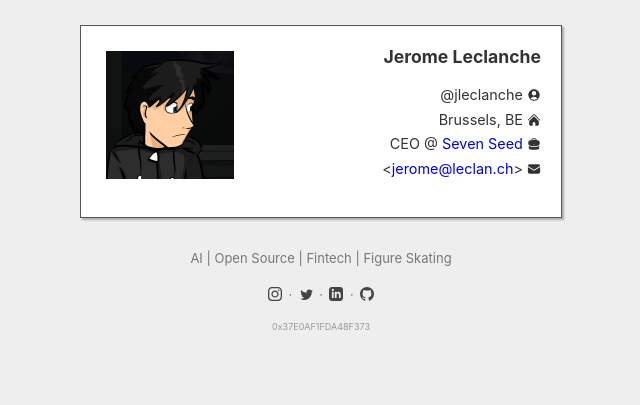
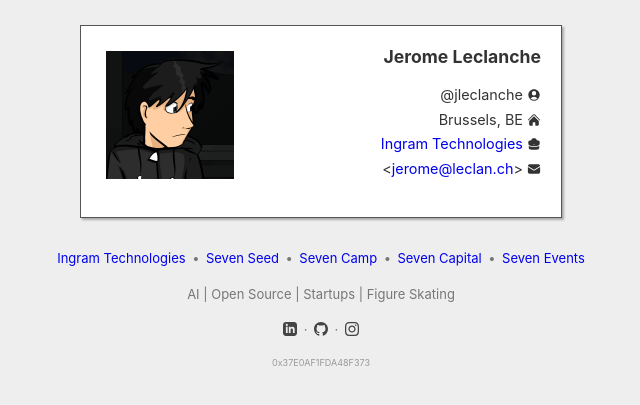
Before and after one commit to jleclanche/leclan.ch, a Jekyll site: the page index.html, which Jekyll copies as it is, in a window 1280 px wide. Shown: the top 405 px of the page, without its empty margins (319-959 px from the left). Built offline with Jekyll 4.4.1, drawn with Linux system fonts in a browser that asks for light colours; some of the changed lines change nothing that is shown.

Commit message:
Add companies, remove twitter

```diff
--- a/index.html
+++ b/index.html
@@ -132,17 +132,16 @@
 				"gender": "https://schema.org/Male",
 				"memberOf": {
 					"@type": "Organization",
-					"name": "Goveni",
-					"url": "https://goveni.eu"
+					"name": "Ingram Technologies",
+					"url": "https://ingram.tech"
 				},
-				"jobTitle": "Director",
+				"jobTitle": "CEO",
 				"image": "https://leclan.ch/avatar-512.png",
 				"sameAs": [
 					"https://leclan.ch",
 					"https://github.com/jleclanche",
 					"https://instagram.com/jleclanche",
-					"https://linkedin.com/in/jleclanche",
-					"https://twitter.com/Adys"
+					"https://linkedin.com/in/jleclanche"
 				]
 			}
 		</script>
@@ -160,9 +159,7 @@
 						class="icon profile"
 					>
 						<path
-							fill-rule="evenodd"
 							d="M18.685 19.097A9.723 9.723 0 0021.75 12c0-5.385-4.365-9.75-9.75-9.75S2.25 6.615 2.25 12a9.723 9.723 0 003.065 7.097A9.716 9.716 0 0012 21.75a9.716 9.716 0 006.685-2.653zm-12.54-1.285A7.486 7.486 0 0112 15a7.486 7.486 0 015.855 2.812A8.224 8.224 0 0112 20.25a8.224 8.224 0 01-5.855-2.438zM15.75 9a3.75 3.75 0 11-7.5 0 3.75 3.75 0 017.5 0z"
-							clip-rule="evenodd"
 						/>
 					</svg>
 				</li>
@@ -183,12 +180,11 @@
 					</svg>
 				</li>
 				<li>
-					CEO @
 					<a
-						href="https://sevenseed.eu"
+						href="https://ingram.tech"
 						target="_blank"
 						rel="noreferrer noopener"
-						>Seven Seed</a
+						>Ingram Technologies</a
 					>
 					<svg
 						xmlns="http://www.w3.org/2000/svg"
@@ -197,9 +193,7 @@
 						class="icon work"
 					>
 						<path
-							fill-rule="evenodd"
 							d="M7.5 5.25a3 3 0 013-3h3a3 3 0 013 3v.205c.933.085 1.857.197 2.774.334 1.454.218 2.476 1.483 2.476 2.917v3.033c0 1.211-.734 2.352-1.936 2.752A24.726 24.726 0 0112 15.75c-2.73 0-5.357-.442-7.814-1.259-1.202-.4-1.936-1.541-1.936-2.752V8.706c0-1.434 1.022-2.7 2.476-2.917A48.814 48.814 0 017.5 5.455V5.25zm7.5 0v.09a49.488 49.488 0 00-6 0v-.09a1.5 1.5 0 011.5-1.5h3a1.5 1.5 0 011.5 1.5zm-3 8.25a.75.75 0 100-1.5.75.75 0 000 1.5z"
-							clip-rule="evenodd"
 						/>
 						<path
 							d="M3 18.4v-2.796a4.3 4.3 0 00.713.31A26.226 26.226 0 0012 17.25c2.892 0 5.68-.468 8.287-1.335.252-.084.49-.189.713-.311V18.4c0 1.452-1.047 2.728-2.523 2.923-2.12.282-4.282.427-6.477.427a49.19 49.19 0 01-6.477-.427C4.047 21.128 3 19.852 3 18.4z"
@@ -230,46 +224,37 @@
 			</ul>
 		</div>
 		<footer>
+			<section id="companies">
+				<a href="https://ingram.tech" target="_blank" rel="noopener noreferrer"
+					>Ingram Technologies</a
+				>
+				&bull;
+				<a href="https://ingram.tech" target="_blank" rel="noopener noreferrer"
+					>Seven Seed</a
+				>
+				&bull;
+				<a href="https://seven.camp" target="_blank" rel="noopener noreferrer"
+					>Seven Camp</a
+				>
+				&bull;
+				<a
+					href="https://sevencapital.vc"
+					target="_blank"
+					rel="noopener noreferrer"
+					>Seven Capital</a
+				>
+				&bull;
+				<a
+					href="https://sevenevents.brussels"
+					target="_blank"
+					rel="noopener noreferrer"
+					>Seven Events</a
+				>
+			</section>
 			<section id="interests">
-				AI | Open Source | Fintech | Figure Skating
+				AI | Open Source | Startups | Figure Skating
 			</section>
 			<section id="social">
-				<a
-					href="https://instagram.com/jleclanche"
-					target="_blank"
-					rel="me noreferrer noopener"
-					class="icon-link instagram"
-				>
-					<svg
-						xmlns="http://www.w3.org/2000/svg"
-						width="24"
-						height="24"
-						viewBox="0 0 24 24"
-					>
-						<path
-							fill="currentColor"
-							d="M12 2.163c3.204 0 3.584.012 4.85.07 3.252.148 4.771 1.691 4.919 4.919.058 1.265.069 1.645.069 4.849 0 3.205-.012 3.584-.069 4.849-.149 3.225-1.664 4.771-4.919 4.919-1.266.058-1.644.07-4.85.07-3.204 0-3.584-.012-4.849-.07-3.26-.149-4.771-1.699-4.919-4.92-.058-1.265-.07-1.644-.07-4.849 0-3.204.013-3.583.07-4.849.149-3.227 1.664-4.771 4.919-4.919 1.266-.057 1.645-.069 4.849-.069zm0-2.163c-3.259 0-3.667.014-4.947.072-4.358.2-6.78 2.618-6.98 6.98-.059 1.281-.073 1.689-.073 4.948 0 3.259.014 3.668.072 4.948.2 4.358 2.618 6.78 6.98 6.98 1.281.058 1.689.072 4.948.072 3.259 0 3.668-.014 4.948-.072 4.354-.2 6.782-2.618 6.979-6.98.059-1.28.073-1.689.073-4.948 0-3.259-.014-3.667-.072-4.947-.196-4.354-2.617-6.78-6.979-6.98-1.281-.059-1.69-.073-4.949-.073zm0 5.838c-3.403 0-6.162 2.759-6.162 6.162s2.759 6.163 6.162 6.163 6.162-2.759 6.162-6.163c0-3.403-2.759-6.162-6.162-6.162zm0 10.162c-2.209 0-4-1.79-4-4 0-2.209 1.791-4 4-4s4 1.791 4 4c0 2.21-1.791 4-4 4zm6.406-11.845c-.796 0-1.441.645-1.441 1.44s.645 1.44 1.441 1.44c.795 0 1.439-.645 1.439-1.44s-.644-1.44-1.439-1.44z"
-						/>
-					</svg>
-				</a>
-				·
-				<a
-					href="https://twitter.com/Adys"
-					target="_blank"
-					rel="me noreferrer noopener"
-					class="icon-link twitter"
-				>
-					<svg
-						xmlns="http://www.w3.org/2000/svg"
-						viewBox="0 0 22 22"
-						fill="currentColor"
-					>
-						<path
-							d="M8.29 20.251c7.547 0 11.675-6.253 11.675-11.675 0-.178 0-.355-.012-.53A8.348 8.348 0 0 0 22 5.92a8.19 8.19 0 0 1-2.357.646 4.118 4.118 0 0 0 1.804-2.27 8.224 8.224 0 0 1-2.605.996 4.107 4.107 0 0 0-6.993 3.743 11.65 11.65 0 0 1-8.457-4.287 4.106 4.106 0 0 0 1.27 5.477A4.073 4.073 0 0 1 2.8 9.713v.052a4.105 4.105 0 0 0 3.292 4.022 4.093 4.093 0 0 1-1.853.07 4.108 4.108 0 0 0 3.834 2.85A8.233 8.233 0 0 1 2 18.407a11.615 11.615 0 0 0 6.29 1.84"
-						/>
-					</svg>
-				</a>
-				·
 				<a
 					href="https://linkedin.com/in/jleclanche"
 					target="_blank"
@@ -304,6 +289,25 @@
 							d="M12 0c-6.626 0-12 5.373-12 12 0 5.302 3.438 9.8 8.207 11.387.599.111.793-.261.793-.577v-2.234c-3.338.726-4.033-1.416-4.033-1.416-.546-1.387-1.333-1.756-1.333-1.756-1.089-.745.083-.729.083-.729 1.205.084 1.839 1.237 1.839 1.237 1.07 1.834 2.807 1.304 3.492.997.107-.775.418-1.305.762-1.604-2.665-.305-5.467-1.334-5.467-5.931 0-1.311.469-2.381 1.236-3.221-.124-.303-.535-1.524.117-3.176 0 0 1.008-.322 3.301 1.23.957-.266 1.983-.399 3.003-.404 1.02.005 2.047.138 3.006.404 2.291-1.552 3.297-1.23 3.297-1.23.653 1.653.242 2.874.118 3.176.77.84 1.235 1.911 1.235 3.221 0 4.609-2.807 5.624-5.479 5.921.43.372.823 1.102.823 2.222v3.293c0 .319.192.694.801.576 4.765-1.589 8.199-6.086 8.199-11.386 0-6.627-5.373-12-12-12z"
 						/></svg
 				></a>
+				·
+				<a
+					href="https://instagram.com/jleclanche"
+					target="_blank"
+					rel="me noreferrer noopener"
+					class="icon-link instagram"
+				>
+					<svg
+						xmlns="http://www.w3.org/2000/svg"
+						width="24"
+						height="24"
+						viewBox="0 0 24 24"
+					>
+						<path
+							fill="currentColor"
+							d="M12 2.163c3.204 0 3.584.012 4.85.07 3.252.148 4.771 1.691 4.919 4.919.058 1.265.069 1.645.069 4.849 0 3.205-.012 3.584-.069 4.849-.149 3.225-1.664 4.771-4.919 4.919-1.266.058-1.644.07-4.85.07-3.204 0-3.584-.012-4.849-.07-3.26-.149-4.771-1.699-4.919-4.92-.058-1.265-.07-1.644-.07-4.849 0-3.204.013-3.583.07-4.849.149-3.227 1.664-4.771 4.919-4.919 1.266-.057 1.645-.069 4.849-.069zm0-2.163c-3.259 0-3.667.014-4.947.072-4.358.2-6.78 2.618-6.98 6.98-.059 1.281-.073 1.689-.073 4.948 0 3.259.014 3.668.072 4.948.2 4.358 2.618 6.78 6.98 6.98 1.281.058 1.689.072 4.948.072 3.259 0 3.668-.014 4.948-.072 4.354-.2 6.782-2.618 6.979-6.98.059-1.28.073-1.689.073-4.948 0-3.259-.014-3.667-.072-4.947-.196-4.354-2.617-6.78-6.979-6.98-1.281-.059-1.69-.073-4.949-.073zm0 5.838c-3.403 0-6.162 2.759-6.162 6.162s2.759 6.163 6.162 6.163 6.162-2.759 6.162-6.163c0-3.403-2.759-6.162-6.162-6.162zm0 10.162c-2.209 0-4-1.79-4-4 0-2.209 1.791-4 4-4s4 1.791 4 4c0 2.21-1.791 4-4 4zm6.406-11.845c-.796 0-1.441.645-1.441 1.44s.645 1.44 1.441 1.44c.795 0 1.439-.645 1.439-1.44s-.644-1.44-1.439-1.44z"
+						/>
+					</svg>
+				</a>
 			</section>
 			<section id="gpg">
 				<a href="/pubkey.asc.txt" class="gpg">0x37E0AF1FDA48F373</a>
```
